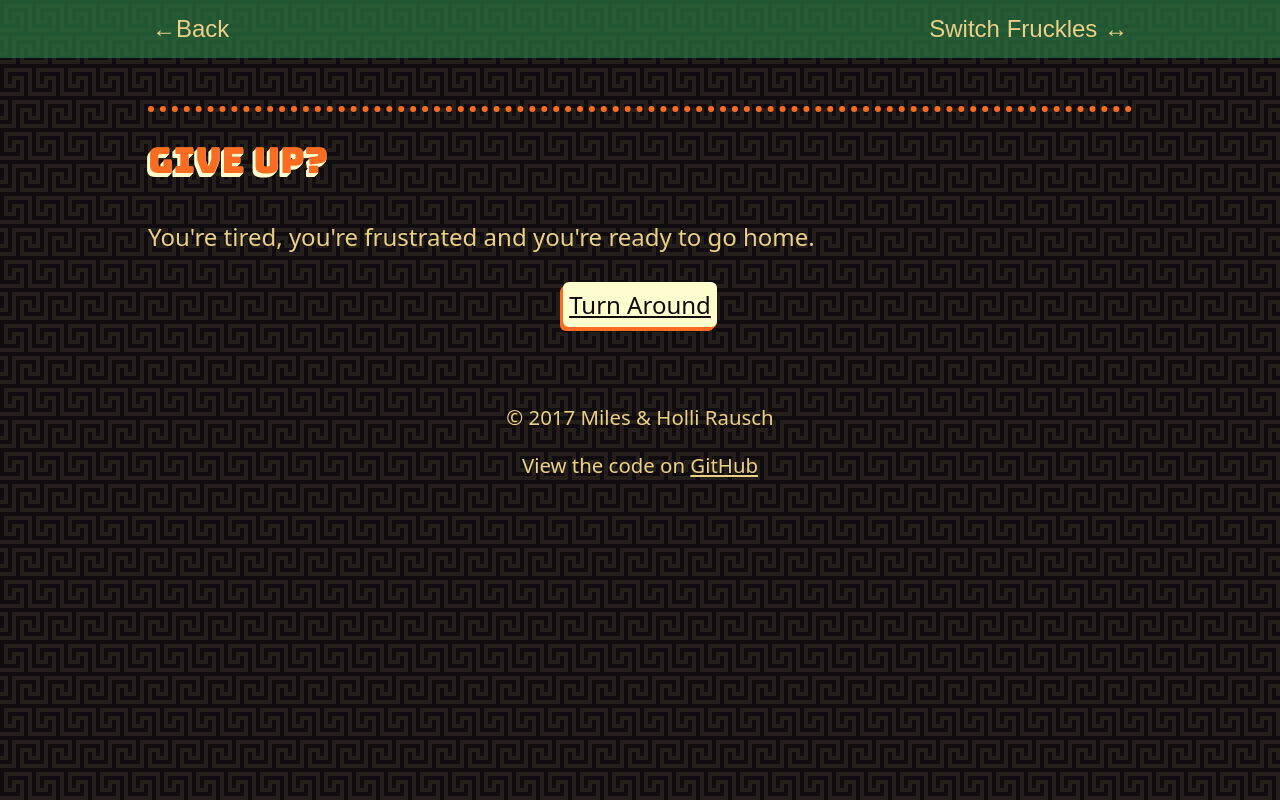
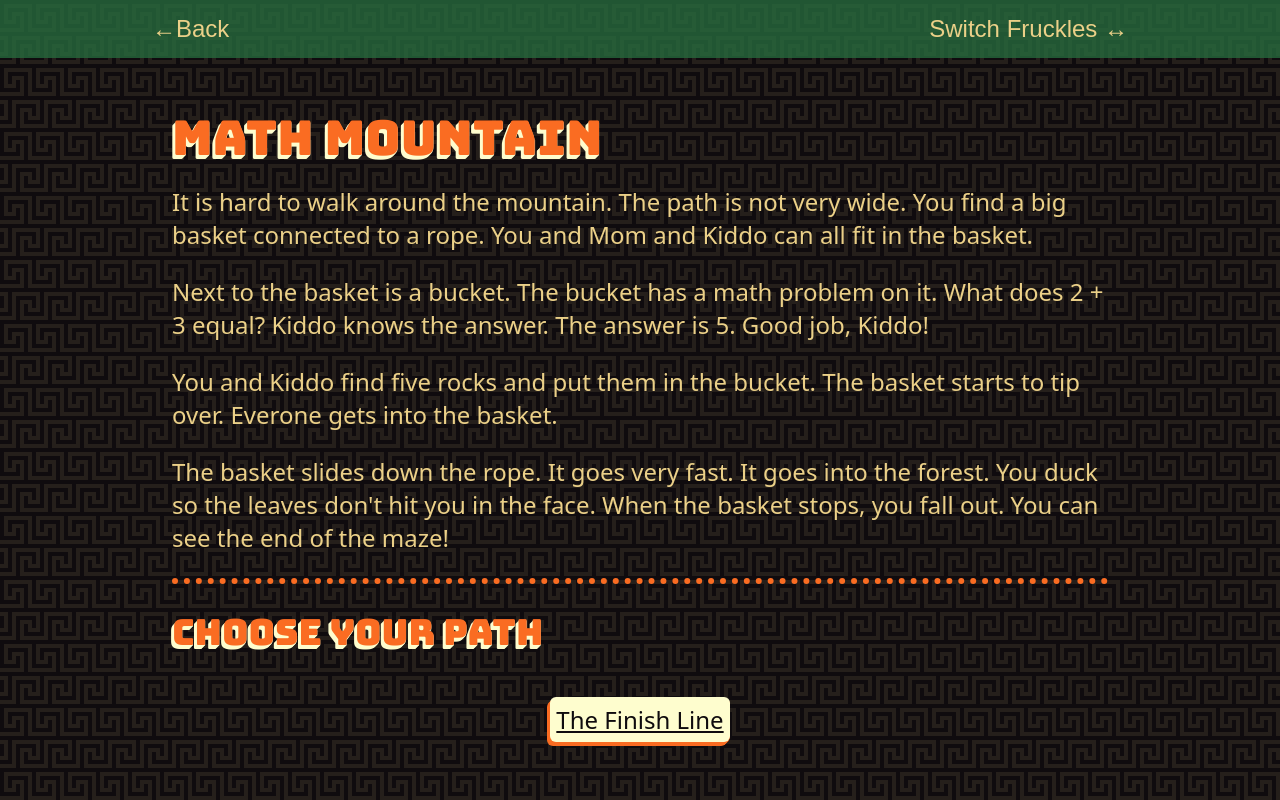
Before and after one commit to awayken/2017-christmas-card, a Nuxt app: page /math-mountain in a window 1280 px wide. Shown: the top 800 px of the page. Built offline with nearby package versions, Linux system fonts and the light colour scheme.

Commit message:
Add Math Mountain

```diff
--- /dev/null
+++ b/pages/math-mountain.vue
@@ -0,0 +1,47 @@
+<template>
+  <section class="container">
+    <story title="Math Mountain">
+      <div v-if="$store.state.readingLevel === 'old'">
+        <p>The path around the mountain is steep and harrowing. A chilly wind whips around the you as you edge along the precipice. Kiddo and Mom are close behind and look no more comfortable. The path corkscrews up the mountain, and when you look up, you notice that there is less and less mountain above you. It seems like you're heading for the peak, but before you reach the zenith, you come to a rocky platform strewn about with large rocks.</p>
+        <p>On the platform is a large basket, big enough for you and Mom and Kiddo to climb comfortably into. The basket is attached to a strong cable that is mounted into the mountain on one end. The other end arcs down into the forest and disappears into the canopy.</p>
+        <p>"What's that?" Kiddo asks. You notice that he's pointing at a metal pail resting next to the basket. Kiddo goes over to the pail and finds something inside. It's a piece of paper with some numbers and symbols on it.</p>
+        <p>"Two plus three," he reads. "Oh! I know that! I've been learning lots of math this year in First Grade. The answer is five!"</p>
+        <p>You and Kiddo gather up five rocks. The two of you carry rocks over to the pail and drop them in. When Kiddo drops in the last rock, the basket suddenly tips up.</p>
+        <p>"Hurry!" Mom shouts. "Get in!"</p>
+        <p>You and Kiddo jump into the basket with Mom. The basket tips more and more as a stone finger pushes up out of the ground under it.</p>
+        <p>"Hold on!"</p>
+        <p>The basket tips off the cliff. It jerks against the cable and begins to slide down the cable toward the forest. It goes faster and faster. The forest becomes a blur around you. The three of you duck down to prevent taking a mouthful of leaves. You can see the basket getting closer and closer to the ground. Suddenly, it stops and tips fully over. You all spill out and onto the forest floor. You shake the journey off your spotted fur. You look around, but there's only one way to go. Straight ahead of you, just beyond the forest, is a crowd of cheering people and a green and light green banner waiting for you to break it.</p>
+      </div>
+      <div v-else>
+        <p>It is hard to walk around the mountain. The path is not very wide. You find a big basket connected to a rope. You and Mom and Kiddo can all fit in the basket.</p>
+        <p>Next to the basket is a bucket. The bucket has a math problem on it. What does 2 + 3 equal? Kiddo knows the answer. The answer is 5. Good job, Kiddo!</p>
+        <p>You and Kiddo find five rocks and put them in the bucket. The basket starts to tip over. Everone gets into the basket.</p>
+        <p>The basket slides down the rope. It goes very fast. It goes into the forest. You duck so the leaves don't hit you in the face. When the basket stops, you fall out. You can see the end of the maze!</p>
+      </div>
+
+      <Chooser title="Choose Your Path">
+        <nav slot="choices" class="chooser__choices">
+          <nuxt-link to="/the-finish-line" class="chooser__choice chooser__choice-target">
+            The Finish Line
+          </nuxt-link>
+        </nav>
+      </Chooser>
+    </story>
+  </section>
+</template>
+
+<script>
+  import Story from '~/components/Story.vue'
+  import Chooser from '~/components/Chooser.vue'
+
+  export default {
+    components: {
+      Story,
+      Chooser
+    }
+  }
+</script>
+
+<style scoped>
+  /* Special page styling */
+</style>
```
Also changed, not shown: 1 other file (tests, documents, lock files or other folders).
